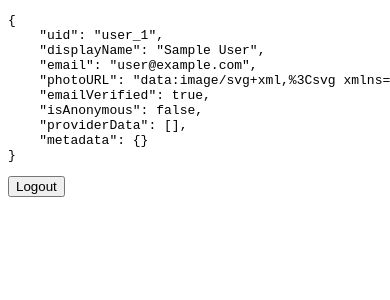
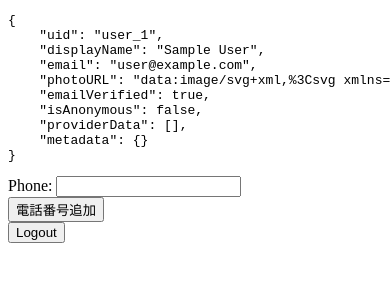
Before and after one commit to tactkimura/aokiProjectFirebaseAuthentication, a Next.js app: page / in a window 390 px wide. Shown: the top 300 px of the page. Built offline with nearby package versions, Linux system fonts and the light colour scheme; no server answers; sample sign-in values are in the browser's storage.

Commit message:
phoneLink

```diff
--- a/src/pages/index.tsx
+++ b/src/pages/index.tsx
@@ -1,18 +1,35 @@
 import { useEffect, FC, useState } from 'react'
 import { useRouter } from 'next/router'
 // import Head from 'next/head'
+import firebase from 'firebase/app';
 
 import { auth } from '../utils/firebase'
 // import { route } from 'next/dist/next-server/server/router'
 
 const Home: FC = () => {
   const router = useRouter()
-  const [currentUser, setCurrentUser] = useState<null | object>(null)
+  const [currentUser, setCurrentUser] = useState<null | object>(null);
+  const [phoneNumber, setPhoneNumber] = useState< any >(null);
   useEffect(() => {
     auth.onAuthStateChanged((user) => {
       user ? setCurrentUser(user) : router.push('/login')
     })
   }, [])
+
+  const addPhoneNumber = async() => {
+    (window as any).recaptchaVerifier = new firebase.auth.RecaptchaVerifier('recaptureID',{'size': 'invisible'});
+    const appVerifier = (window as any).recaptchaVerifier
+    const provider = new firebase.auth.PhoneAuthProvider();
+    const verificationId: any = provider.verifyPhoneNumber(phoneNumber, appVerifier);
+    try{
+      const code: any = prompt("Plz input verify code.");
+      const phoneCredential = firebase.auth.PhoneAuthProvider.credential(verificationId, code)
+      await auth.currentUser?.linkWithCredential(phoneCredential);
+    }catch(err){
+      alert(err.message);
+    }
+
+  }
 
   const logOut = async () => {
     try {
@@ -25,6 +42,23 @@ const Home: FC = () => {
   return (
     <div>
       <pre>{currentUser && JSON.stringify(currentUser, null, 4)}</pre>
+      <form onSubmit={addPhoneNumber}>
+        <div>
+          <label htmlFor="phone" className="auth-label">
+            Phone:{' '}
+          </label>
+          <input
+            id="phone"
+            className="auth-input"
+            type="tel"
+            onChange={(e) => setPhoneNumber(e.target.value)}
+          />
+          <div id="recaptureID"></div>
+          <button>
+            電話番号追加
+          </button>
+        </div>
+      </form>
       <button onClick={logOut}>Logout</button>
     </div>
   )
```
